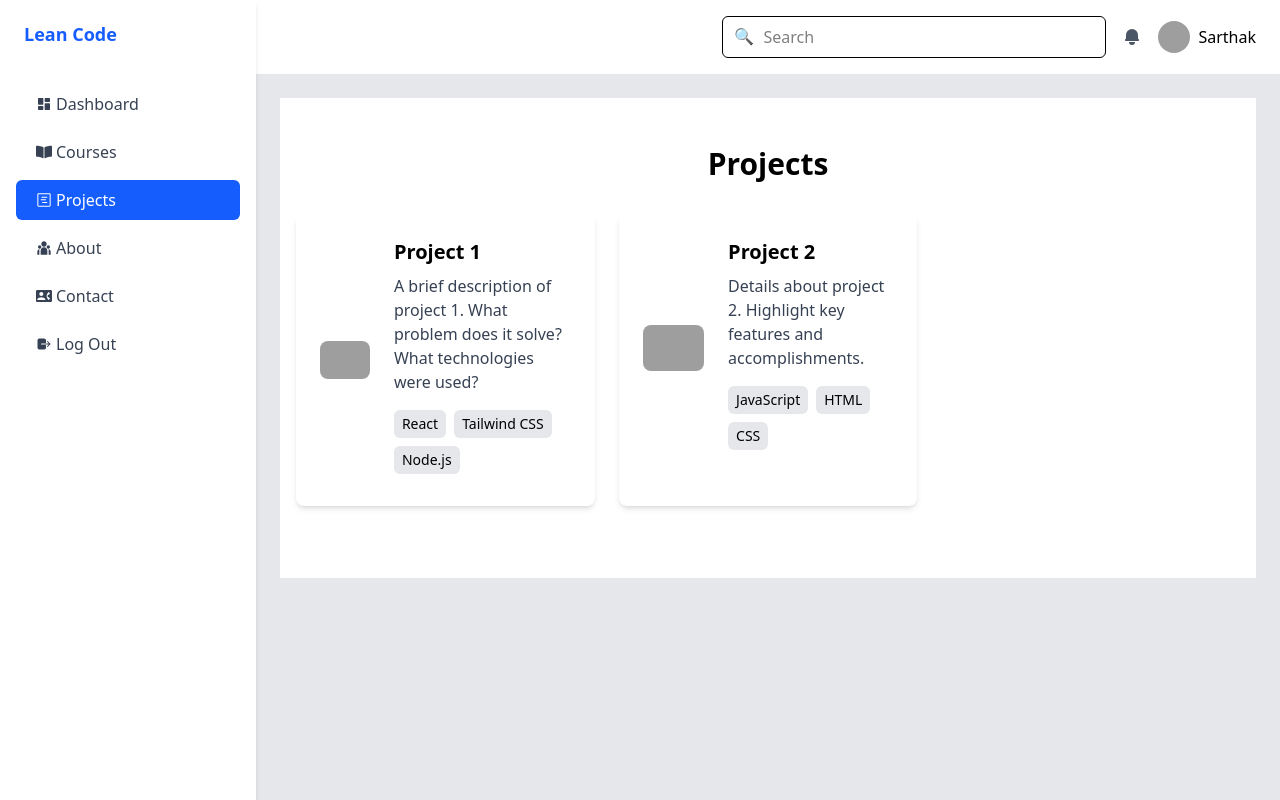
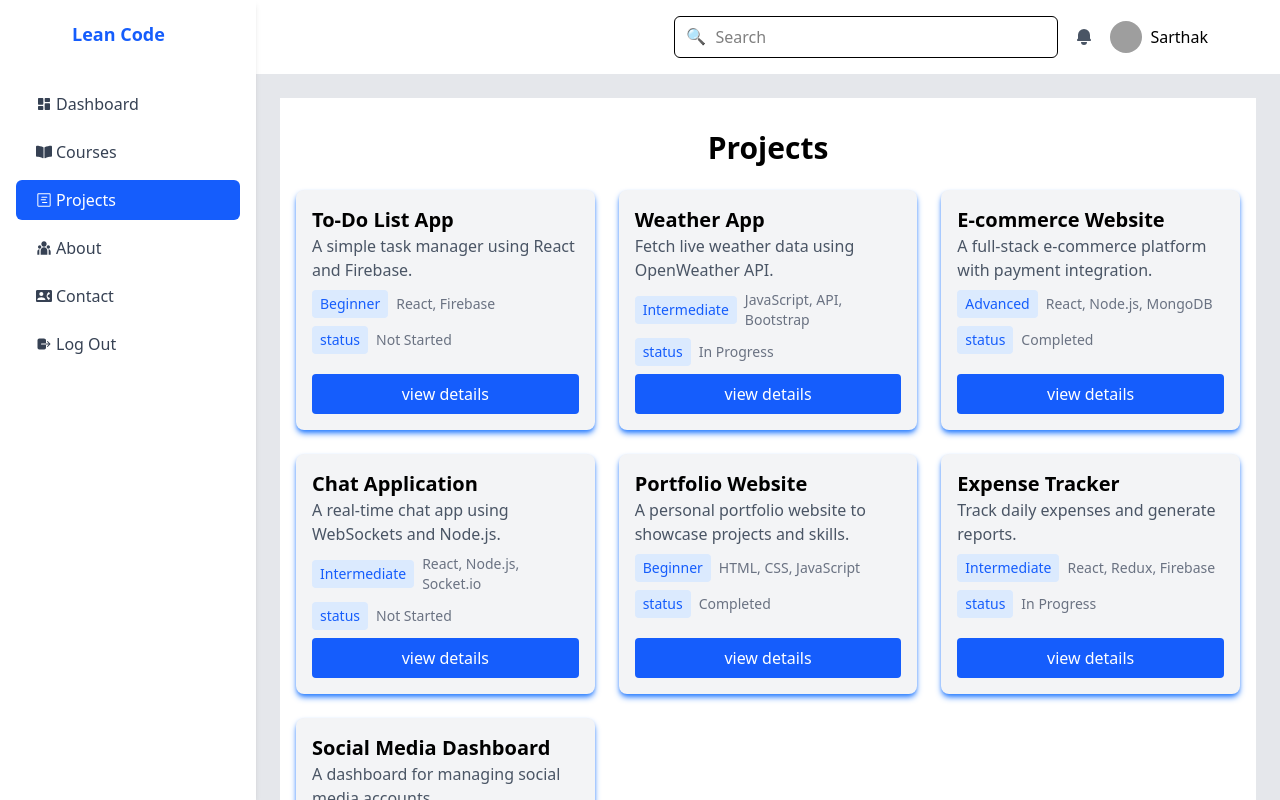
Before and after one commit to Sarthak-Adk/Leaning-App, a React (Vite) app: page /layout/projects in a window 1280 px wide. Built offline with nearby package versions, Linux system fonts and the light colour scheme; grey boxes are pictures that could not be loaded.

Commit message:
design Project section

```diff
--- a/src/App.jsx
+++ b/src/App.jsx
@@ -19,9 +19,9 @@ const App = () => {
     <Route path="/layout" element={<Layout />}>
       <Route index element={<Navigate to="dashboard" />} />
       <Route path="dashboard" element={<Dashboard />} />
-        <Route path="courses" element={<Courses/>}/>
+      <Route path="courses" element={<Courses />} />
       <Route path="about" element={<About />} />
-        <Route path="contact" element={<Contact/>}/>
+      <Route path="contact" element={<Contact />} />
       <Route path="projects" element={<Projects />} />
     </Route>
 
--- a/src/Components/CoursesCard.jsx
+++ b/src/Components/CoursesCard.jsx
@@ -3,7 +3,7 @@ import PropTypes from 'prop-types';
 
 const CoursesCard = ({ image, title, description, link }) => {
   return (
-    <div className="bg-white border border-gray-200 rounded-lg shadow-md overflow-hidden transition duration-300 hover:scale-105 flex flex-col h-full"> {/* h-full for consistent card heights */}
+    <div className="bg-white border border-gray-200 rounded-lg shadow-md shadow-blue-500/50 overflow-hidden transition duration-300 hover:scale-105 flex flex-col h-full"> {/* h-full for consistent card heights */}
       <img className="w-full h-48 object-cover" src={image} alt={title} />
 
       <div className="p-6 flex flex-col flex-grow">
--- a/src/Components/Layout.jsx
+++ b/src/Components/Layout.jsx
@@ -19,7 +19,7 @@ const Layout = () => {
           sidebarOpen ? "translate-x-0" : "-translate-x-64"
         } md:block`}
       >
-        <div className="flex items-center justify-between px-6 py-5">
+        <div className="flex items-center justify-between px-18 py-5">
           <h1 className="text-lg font-bold text-blue-600 cursor-pointer" onClick={() => navigate("/")}>
             Lean Code
           </h1>
@@ -50,6 +50,9 @@ const Layout = () => {
           </button>
 
           {/* Search Bar (Hidden on small screens, visible on md and above) */}
+
+
+
           <div className="relative hidden md:block flex-grow max-w-sm">
             <input
               type="text"
@@ -69,7 +72,7 @@ const Layout = () => {
                 alt="User"
                 className="w-8 h-8 rounded-full"
               />
-              <span className="font-medium hidden sm:inline">Sarthak</span>
+              <span className="font-medium hidden sm:inline mr-12">Sarthak</span>
             </div>
           </div>
         </header>
--- /dev/null
+++ b/src/Components/ProjectCard.jsx
@@ -0,0 +1,39 @@
+import React from 'react'
+import { Link } from 'react-router-dom';
+import PropTypes from 'prop-types';
+
+const ProjectCard = ({ id, title, description, status, level, techStack }) => {
+  return (
+    <div key={id} className="bg-gray-100 p-4 rounded-lg shadow-md shadow-md shadow-blue-500 flex flex-col h-full">
+      <h2 className="text-xl font-bold">{title}</h2>
+      <p className="text-gray-600">{description}</p>
+      <div className="flex items-center space-x-2 mt-2">
+        <span className="text-sm bg-blue-100 text-blue-600 px-2 py-1 rounded">
+          {level}
+        </span>
+        <span className="text-sm text-gray-500">{techStack.join(", ")}</span>
+      </div>
+      <div className="flex items-center space-x-2 mt-2 mb-2">
+        <span className="text-sm bg-blue-100 text-blue-600 px-2 py-1 rounded">
+          status
+        </span>
+        <span className="text-sm text-gray-500 ">{status}</span>
+      </div>
+
+      <button className="mt-auto w-full bg-blue-600 text-white p-2 rounded hover:bg-blue-700">
+view details
+</button>
+
+    </div>
+  );
+};
+
+ProjectCard.propTypes = {
+  status: PropTypes.string.isRequired,
+  title: PropTypes.string.isRequired,
+  techStack: PropTypes.array.isRequired, // Fixed incorrect type
+  description: PropTypes.string.isRequired,
+  level: PropTypes.string,
+};
+
+export default ProjectCard;
--- a/src/Pages/About.jsx
+++ b/src/Pages/About.jsx
@@ -12,7 +12,7 @@ const About = () => {
      <img alt="A group of diverse people in a meeting, discussing and smiling" className="w-full h-auto rounded-lg shadow-lg" height="400" src="https://storage.googleapis.com/a1aa/image/wVwbUKJGIRPfR3-3kO5IE5wa_8fIQVRcRYRIoOhV0kk.jpg" width="600"/>
     </div>
     <div className="lg:w-1/2 lg:pl-8 mt-8 lg:mt-0">
-     <div className="bg-gray-200 p-6 rounded-lg shadow-lg mb-8">
+     <div className="bg-gray-100 p-6 rounded-lg shadow-lg shadow-blue-500/50 mb-8">
       <h2 className="text-xl font-bold mb-4">
        Why We Do This
       </h2>
@@ -32,9 +32,38 @@ const About = () => {
      </div>
     </div>
    </div>
+
+
+  <div className="container text-center px-4 mt-5 mx-auto bg-gray-100  shadow-md shadow-blue-500/50 p-6 rounded-lg">
+  <h1 className="text-2xl font-bold mb-4">What’s Different When You Work With Us?</h1>
+  <div className="flex flex-col md:flex-row gap-6">
+    <div className="md:w-1/2 text-left">
+      <p>
+        When you engage our digital agency for your project, you get instant access to a team of 120 technology legends, including strategists, designers, developers, quality engineers, and project managers. All working together for a common end goal: to create revenue-generating digital solutions for YOU.
+      </p>
+      <br />
+      <p>
+        Having been on the market for more than 11 years, our hybrid business model sets us apart from other digital agencies. We have offices in Sydney, Melbourne, London, and Kathmandu.
+      </p>
+    </div>
+    <div className="md:w-1/2 text-left">
+      <p>
+        We may be scattered all around the world, but we all speak the same language: code. It’s in our DNA. We run all projects with our inborn passion for programming.
+      </p>
+      <p>We deliver quickly & efficiently based on three factors:</p>
+      <ul className="list-disc ml-5">
+        <li>Quality of services is always top-notch</li>
+        <li>Time is not an issue due to our large team of designers and developers</li>
+        <li>Cost-effective due to our hybrid business model</li>
+      </ul>
+      <p className="mt-4">
+    With over 10 years of experience as a mobile app and website development agency, you can rest assured that you are working with a complete solution provider.
+  </p>
+    </div>
   </div>
+</div>
+</div>
       </div>
-
 
   );
 };
--- a/src/Pages/Projects.jsx
+++ b/src/Pages/Projects.jsx
@@ -1,67 +1,86 @@
-import React from 'react';
+import React from "react";
+import ProjectCard from "../Components/ProjectCard";
 
-const Project = ({ title, description, imageSrc, technologies }) => {
-  return (
-    <div className="bg-white rounded-lg shadow-md p-6 mb-6"> {/* Card styling */}
-      <div className="flex flex-col md:flex-row md:items-center"> {/* Responsive layout */}
-        {imageSrc && ( // Conditionally render image if available
-          <div className="md:w-48 md:mr-6 mb-4 md:mb-0"> {/* Image container */}
-            <img
-              src={imageSrc}
-              alt={title}
-              className="rounded-lg object-cover w-full h-32 md:h-full" // Responsive image sizing
-            />
-          </div>
-        )}
-        <div>
-          <h3 className="text-xl font-semibold mb-2">{title}</h3>
-          <p className="text-gray-700 mb-4">{description}</p>
-          {technologies && ( // Conditionally render technologies if available
-            <div className="flex flex-wrap">
-              {technologies.map((tech) => (
-                <span
-                  key={tech}
-                  className="bg-gray-200 rounded-md px-2 py-1 mr-2 mb-2 text-sm"
-                >
-                  {tech}
-                </span>
-              ))}
-            </div>
-          )}
-        </div>
-      </div>
-    </div>
-  );
-};
+const projectsData = [
+  {
+    id: 1,
+    title: "To-Do List App",
+    description: "A simple task manager using React and Firebase.",
+    level: "Beginner",
+    techStack: ["React", "Firebase"],
+    status: "Not Started",
+  },
+  {
+    id: 2,
+    title: "Weather App",
+    description: "Fetch live weather data using OpenWeather API.",
+    level: "Intermediate",
+    techStack: ["JavaScript", "API", "Bootstrap"],
+    status: "In Progress",
+  },
+  {
+    id: 3,
+    title: "E-commerce Website",
+    description: "A full-stack e-commerce platform with payment integration.",
+    level: "Advanced",
+    techStack: ["React", "Node.js", "MongoDB"],
+    status: "Completed",
+  },
+  {
+    id: 4,
+    title: "Chat Application",
+    description: "A real-time chat app using WebSockets and Node.js.",
+    level: "Intermediate",
+    techStack: ["React", "Node.js", "Socket.io"],
+    status: "Not Started",
+  },
+  {
+    id: 5,
+    title: "Portfolio Website",
+    description: "A personal portfolio website to showcase projects and skills.",
+    level: "Beginner",
+    techStack: ["HTML", "CSS", "JavaScript"],
+    status: "Completed",
+  },
+  {
+    id: 6,
+    title: "Expense Tracker",
+    description: "Track daily expenses and generate reports.",
+    level: "Intermediate",
+    techStack: ["React", "Redux", "Firebase"],
+    status: "In Progress",
+  },
+  {
+    id: 7,
+    title: "Social Media Dashboard",
+    description: "A dashboard for managing social media accounts.",
+    level: "Advanced",
+    techStack: ["React", "Next.js", "Tailwind CSS"],
+    status: "Not Started",
+  },
+];
 
 const Projects = () => {
-  const projects = [
-    {
-      title: 'Project 1',
-      description: 'A brief description of project 1. What problem does it solve? What technologies were used?',
-      imageSrc: '/path/to/project1.jpg', // Replace with your image path
-      technologies: ['React', 'Tailwind CSS', 'Node.js'],
-    },
-    {
-      title: 'Project 2',
-      description: 'Details about project 2.  Highlight key features and accomplishments.',
-      imageSrc: '/path/to/project2.png',
-      technologies: ['JavaScript', 'HTML', 'CSS'],
-    },
-    // Add more projects here
-  ];
-
   return (
-    <section className="py-12 bg-white"> {/* Section styling */}
-      <div className="container mx-auto px-4"> {/* Container for centering */}
-        <h2 className="text-3xl font-bold mb-8 text-center">Projects</h2>
-        <div className="grid grid-cols-1 md:grid-cols-2 lg:grid-cols-3 gap-6"> {/* Responsive grid */}
-          {projects.map((project) => (
-            <Project key={project.title} {...project} />
-          ))}
-        </div>
-      </div>
-    </section>
+  <>
+   <section className="bg-white">
+    <div className="container mx-auto px-4 py-8">
+     <h2 className="text-3xl font-bold mb-6 text-center">Projects</h2>
+     <div className="grid grid-cols-1 md:grid-cols-2 lg:grid-cols-3  gap-6">
+     {projectsData.map(pCard=>(
+      <ProjectCard
+       key={pCard.id}
+       title={pCard.title}
+       description={pCard.description}
+       level={pCard.level}
+       techStack={pCard.techStack}
+       status={pCard.status} />
+     )
+    )}
+    </div>
+     </div>
+     </section>
+  </>
   );
 };
 
```
Also changed, not shown: src/Pages/Courses.jsx (+20 -19 lines). Lines whose indentation alone changed are shown as unchanged.
